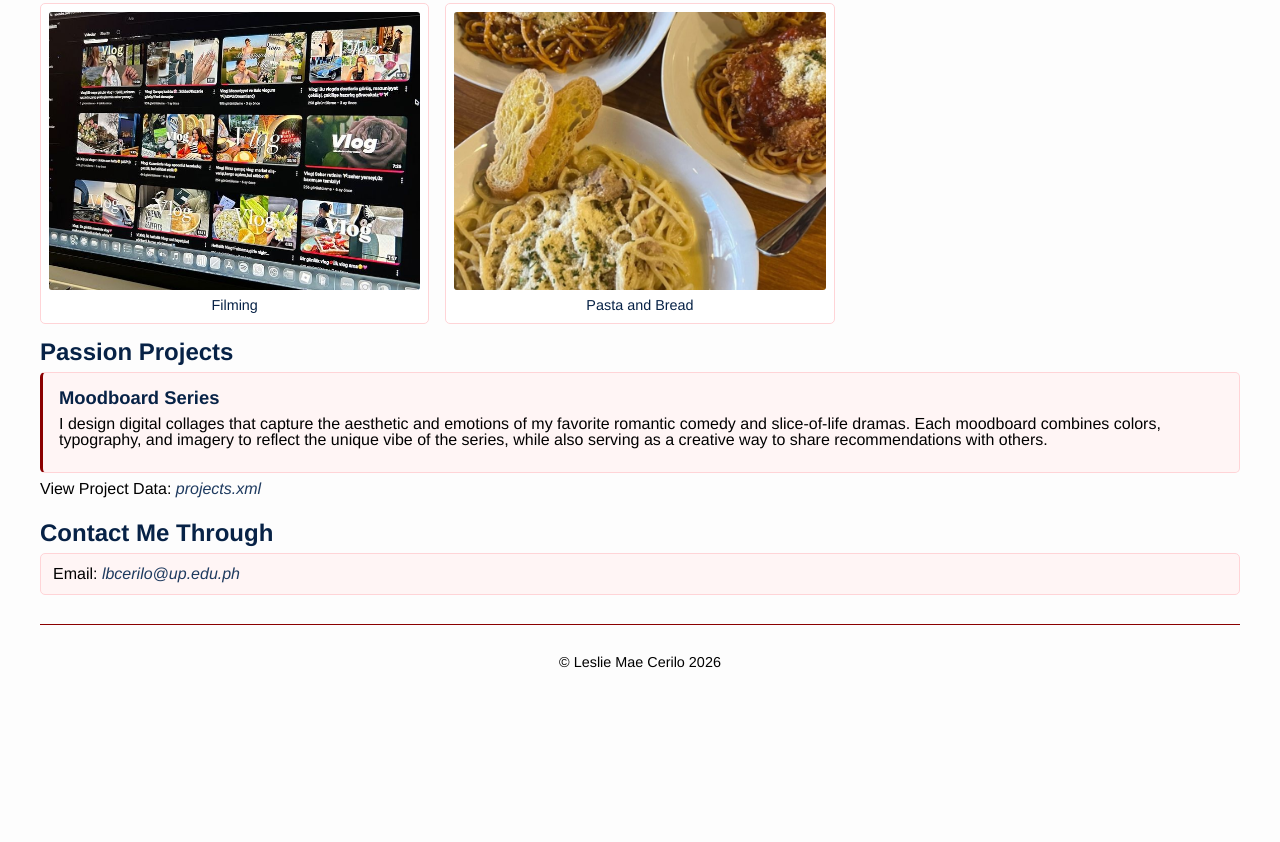
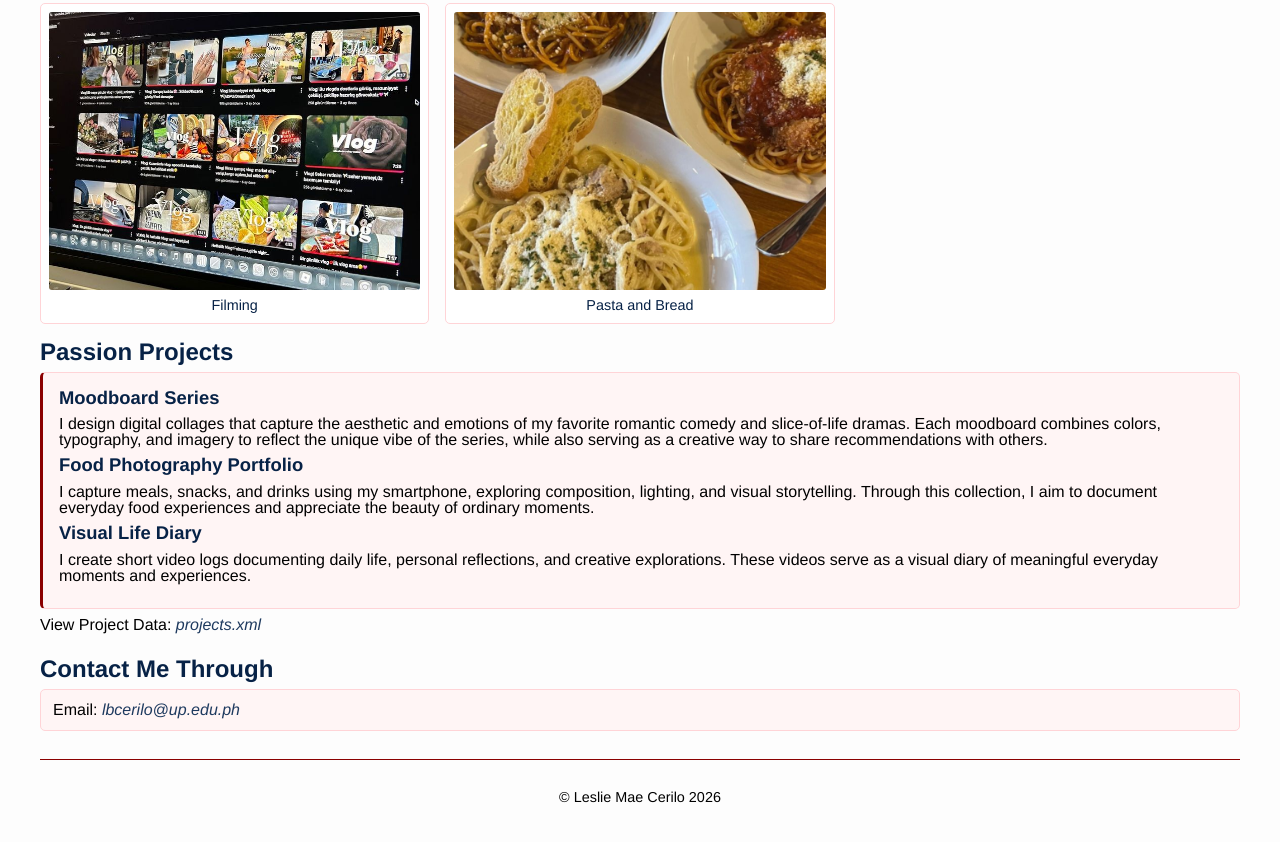
Before and after one commit to LESLIEs-WORLD/leslies-world, a plain HTML site: page index.html in a window 1280 px wide. Shown: the part 1110-1952 px from the top of the page. Before the commit the page ends 1819 px from the top, so only its background shows below. Drawn offline with Linux system fonts and the light colour scheme.

Commit message:
Update index.html

```diff
--- a/index.html
+++ b/index.html
@@ -93,6 +93,7 @@
     <section>
       <h2>Passion Projects</h2>
       <div class="project-container">
+
         <div class="project-description">
           <h3>Moodboard Series</h3>
           <p>
@@ -104,6 +105,27 @@
             to share recommendations with others.
           </p>
         </div>
+
+        <div class="project-description">
+          <h3>Food Photography Portfolio</h3>
+          <p>
+            I capture meals, snacks, and drinks using my smartphone,
+            exploring composition, lighting, and visual storytelling.
+            Through this collection, I aim to document everyday food
+            experiences and appreciate the beauty of ordinary moments.
+           </p>
+       </div>
+
+        <div class="project-description">
+          <h3>Visual Life Diary</h3>
+          <p>
+            I create short video logs documenting daily life,
+            personal reflections, and creative explorations.
+            These videos serve as a visual diary of meaningful
+            everyday moments and experiences.
+          </p>
+        </div>
+
       </div>
 
       <p class="project-link">
```
